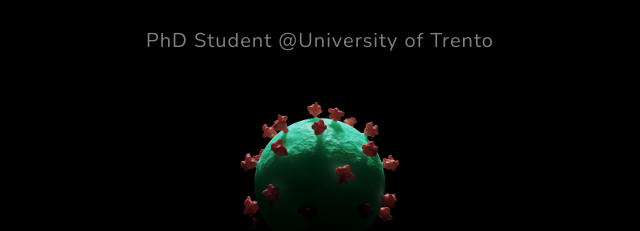
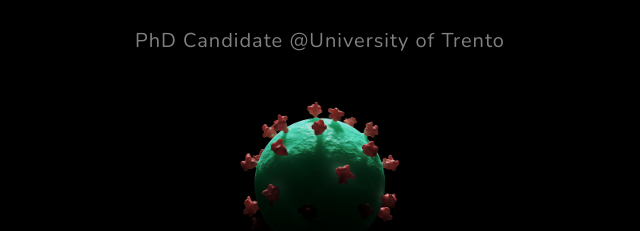
Before and after one commit to andrea-silverj/andrea-silverj.github.io, a plain HTML site: page index.html in a window 1280 px wide. Shown: the part 302-533 px from the top of the page, 320-960 px from the left. Drawn offline with nearby package versions, Linux system fonts and the light colour scheme.

Commit message:
Update index.html

```diff
--- a/index.html
+++ b/index.html
@@ -40,7 +40,7 @@
                     <div class="text-center">
                         <h1 class="mx-auto my-0 text-uppercase">Andrea Silverj</h1>
                         <br>
-                        <h2 class="text-white-50 mx-auto mt-2 mb-5">PhD Student @University of Trento</h2>
+                        <h2 class="text-white-50 mx-auto mt-2 mb-5">PhD Candidate @University of Trento</h2>
                         <img class="img-fluid3" src="assets/img/coronavirus-4929978_1280.png" alt="..."/>
                     </div>
                 </div>
```
